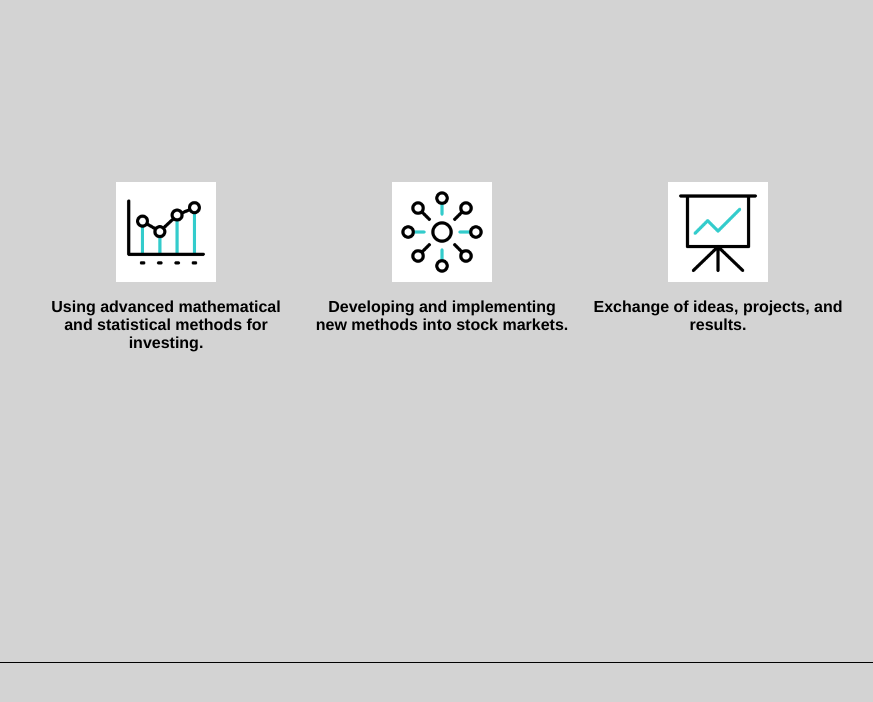
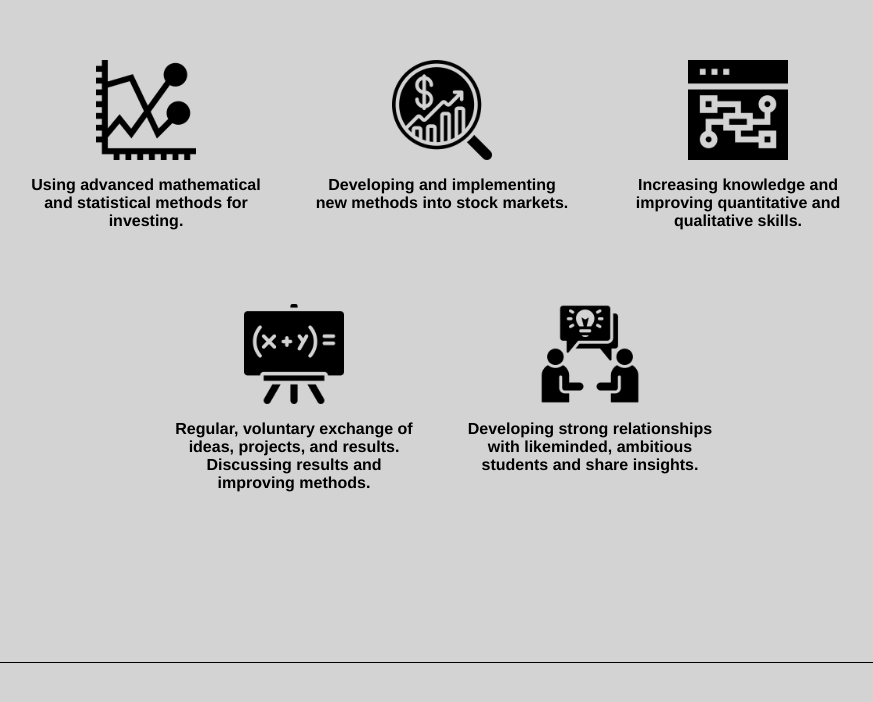
Before and after one commit to ExAnteInformations/ExAnteInformations, a plain HTML site: page index.html in a window 1280 px wide. Shown: the part 939-1641 px from the top of the page, without its empty margins (198-1071 px from the left). Drawn offline with Linux system fonts and the light colour scheme.

Commit message:
Added content to section 2. Rearranging divs.

```diff
--- a/index.html
+++ b/index.html
@@ -38,37 +38,43 @@
             </div>
         </section>
         <section id="section2" class="section">
+            <div id="s2">
                 <div id="s2-top">
+                    <div id="s2-top-content">
                         <div id="s2-topic1">
-                    <div id="gif1-1"><img id="gif1-2" src="gifs/line-chart.gif" alt="Be patient..."></div>
+                            <div id="gif1-1"><img id="gif1-2" src="icons/line-graph.png" alt="Be patient..."></div>
                             <div>
                                 <p id="text1">Using advanced mathematical and statistical methods for investing.</p>
                             </div>
                         </div>
                         <div id="s2-topic2">
-                    <div id="gif2-1"><img id="gif2-2" src="gifs/connection.gif" alt="Be patient..."></div>
+                            <div id="gif2-1"><img id="gif2-2" src="icons/economics.png" alt="Be patient..."></div>
                             <div>
                                 <p id="text2">Developing and implementing new methods into stock markets.</p>
                             </div>
                         </div>
                         <div id="s2-topic3">
-                    <div id="gif3-1"><img id="gif3-2" src="gifs/presentation.gif" alt="Be patient..."></div>
+                            <div id="gif3-1"><img id="gif3-2" src="icons/planning.png" alt="Be patient..."></div>
                             <div>
-                        <p id="text3">Exchange of ideas, projects, and results.</p>
+                                <p id="text3">Increasing knowledge and improving quantitative and qualitative skills.</p>
+                            </div>
                         </div>
                     </div>
                 </div>
                 <div id="s2-bottom">
+                    <div id="s2-bottom-content">
                         <div id="s2-topic4">
-                    <div id="gif4"></div>
+                            <div id="gif4-1"><img id="gif4-2" src="icons/whiteboard.png" alt="Be patient..."></div>
                             <div>
-                        <p id="text4"></p>
+                                <p id="text4">Regular, voluntary exchange of ideas, projects, and results. Discussing results and improving methods.</p>
                             </div>
                         </div>
                         <div id="s2-topic5">
-                    <div id="gif5"></div>
+                            <div id="gif5-1"><img id="gif5-2" src="icons/effective-communication.png" alt="Be patient..."></div>
                             <div>
-                        <p id="text5"></p>
+                                <p id="text5">Developing strong relationships with likeminded, ambitious students and share insights.</p>
+                            </div>
+                        </div>
                     </div>
                 </div>
             </div>
--- a/style1.css
+++ b/style1.css
@@ -203,31 +203,39 @@ header {
     font-size: 1.8em;
 }
 
-#s2-top {
+
+
+#s2-top-content, #s2-bottom-content {
     display: flex;
-
+    justify-content: center;
+    align-content: center;
+    padding: 4vh;
 }
 
-#s2-topic1, #s2-topic2, #s2-topic3 {
+
+
+#s2-topic1, #s2-topic2, #s2-topic3, #s2-topic4, #s2-topic5 {
     padding: 10px;
+    padding-left: 20px;
+    padding-right: 20px;
     max-width: 20vw;
     max-height: 20vh;
     justify-content: center;
     align-content: center;
 }
 
-#gif1-1, #gif2-1, #gif3-1 {
+#gif1-1, #gif2-1, #gif3-1, #gif4-1, #gif5-1 {
     display: flex;
     justify-content: center;
     align-content: center;
 }
 
-#text1, #text2, #text3 {
+#text1, #text2, #text3, #text4, #text5 {
     text-align: center;
     font-weight: bold;
 }
 
-#gif1-2, #gif2-2, #gif3-2 {
+#gif1-2, #gif2-2, #gif3-2, #gif4-2, #gif5-2 {
     height: 100px;
     width: 100px;
 }
```
Also changed, not shown: icons/economics.png (added), icons/effective-communication.png (added), icons/line-graph.png (added), icons/planning.png (added), icons/whiteboard.png (added), 1 other file. Lines whose indentation alone changed are shown as unchanged.
